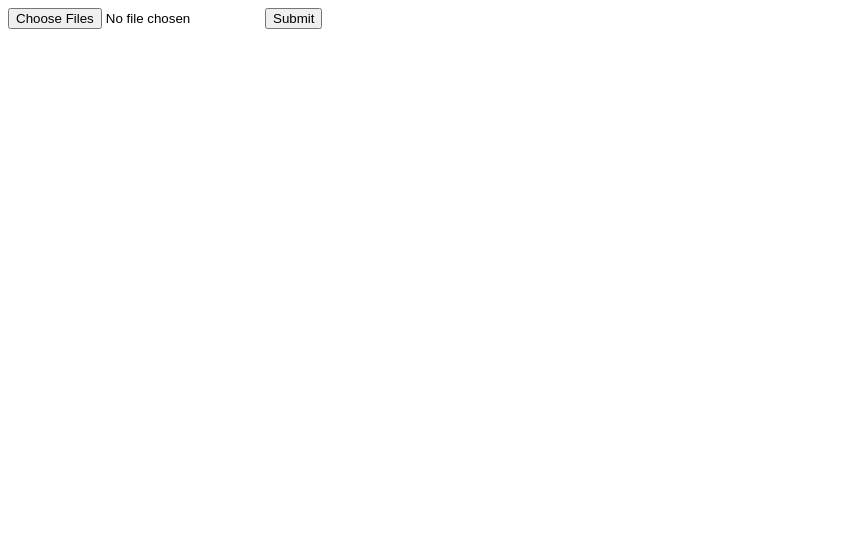
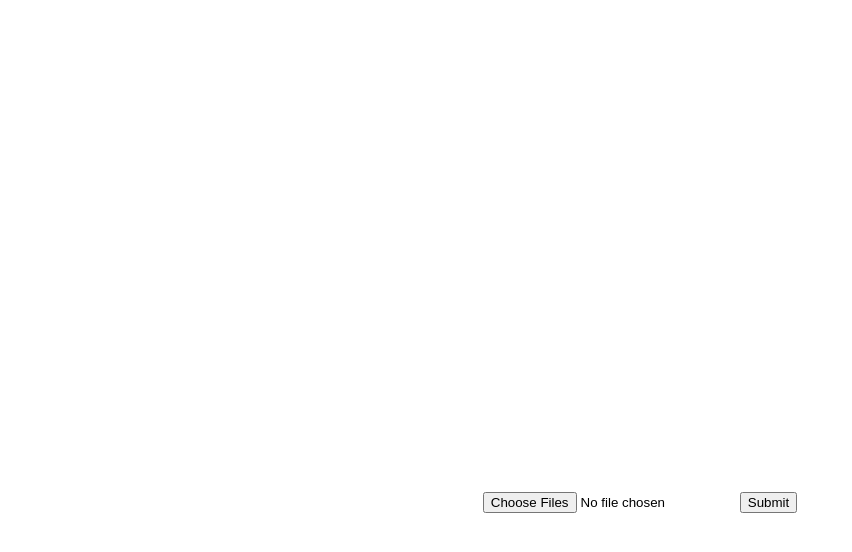
Before and after one commit to bishwajitsamanta1689/RestAPI, a plain HTML site: page index.html in a window 1280 px wide. Shown: the whole page, without its empty margins (0-852 px from the left). Drawn offline with Linux system fonts and the light colour scheme.

Commit message:
Added inline styling

```diff
--- a/index.html
+++ b/index.html
@@ -6,7 +6,8 @@
 </head>
 <body>
 
-<form action="http://localhost:8080/api/v1/upload" enctype="multipart/form-data" method="post">
+<form class="formsubmit" action="http://localhost:8080/api/v1/upload" enctype="multipart/form-data" method="post"
+      style="text-align: center;vertical-align: middle;padding-top: calc(100vh - 25%);">
     <input class="input file-input" type="file" name="file" multiple />
     <button class="button" type="submit">Submit</button>
 </form>
```
